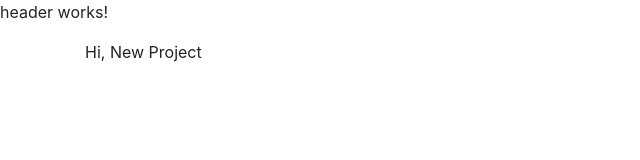
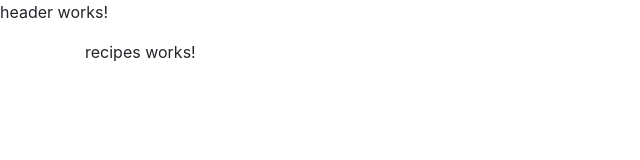
Before and after one commit to fancn21th/0_95_Angular_Recipes, an Angular app: page / in a window 1280 px wide. Shown: the top 160 px of the page, without its empty margins (0-640 px from the left). Built offline with nearby package versions, Linux system fonts and the light colour scheme.

Commit message:
app recipes

```diff
--- a/src/app/app.component.html
+++ b/src/app/app.component.html
@@ -2,7 +2,7 @@
 <div class="container">
   <div class="row">
     <div class="col-md-12">
-      Hi, New Project
+      <app-recipes></app-recipes>
     </div>
   </div>
 </div>
```
